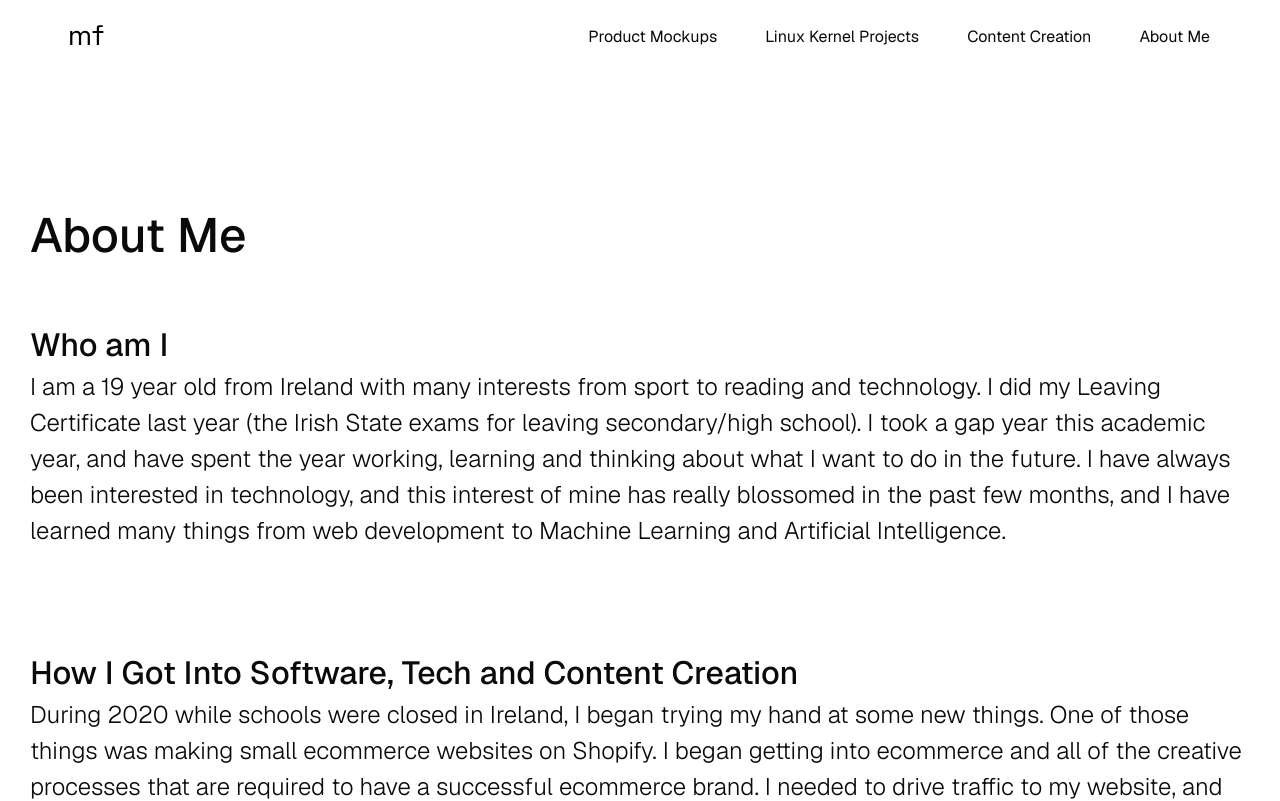
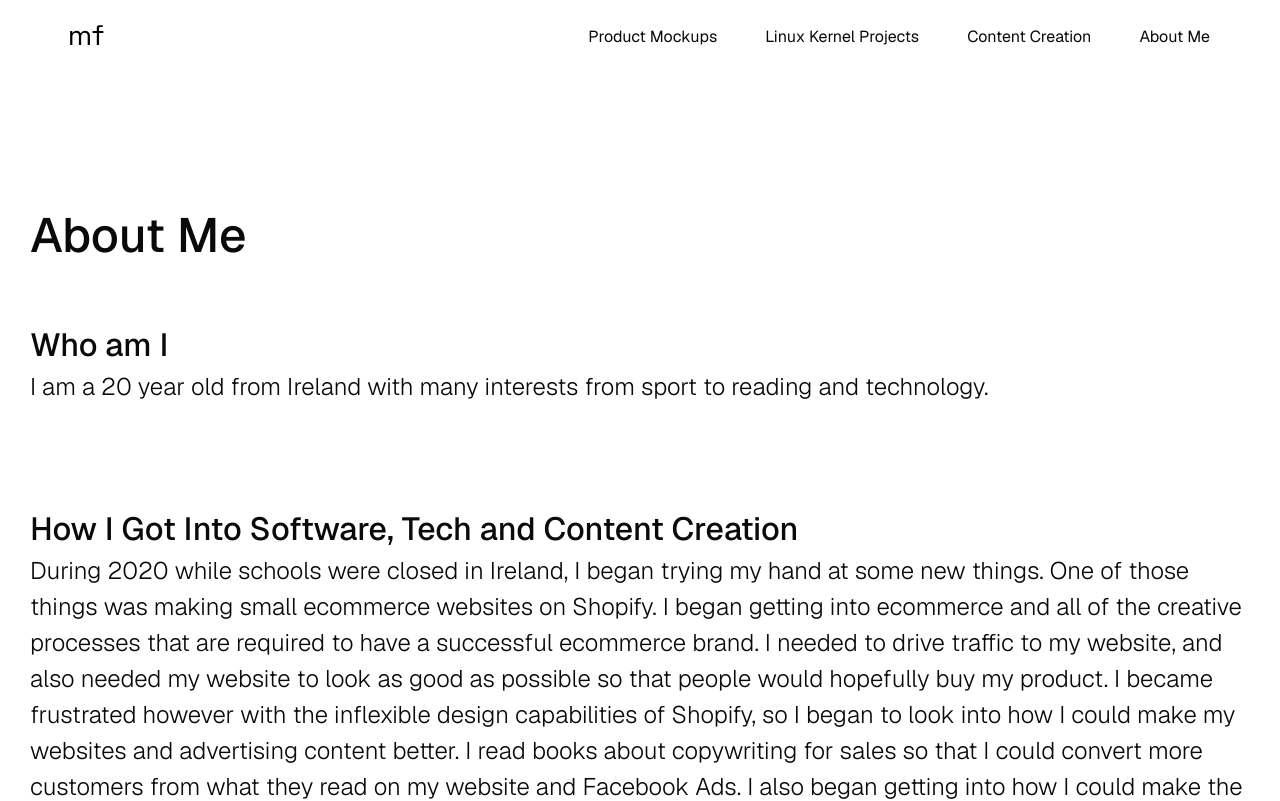
Before and after one commit to mikeyfennelly1/mfennelly.dev, a Next.js app: page /about-me in a window 1280 px wide. Shown: the top 801 px of the page. Built offline with nearby package versions, Linux system fonts and the light colour scheme.

Commit message:
removed old info from about me that is no longer trye

```diff
--- a/src/app/about-me/page.tsx
+++ b/src/app/about-me/page.tsx
@@ -12,10 +12,7 @@ interface AboutMeInterface {
 const AboutMeSections: AboutMeSectionInterface[] = [
     {
         title: "Who am I",
-        content: "I am a 19 year old from Ireland with many interests from sport to reading and technology.\n" +
-            "\n" +
-            "I did my Leaving Certificate last year (the Irish State exams for leaving secondary/high school). I took a gap year this academic year, and have spent the year working, learning and thinking about what I want to do in the future. I have always been interested in technology, and this interest of mine has really blossomed in the past few months, and I have learned many things from web development to Machine Learning and Artificial Intelligence.\n" +
-            "\n",
+        content: "I am a 20 year old from Ireland with many interests from sport to reading and technology.\n"
     },
     {
         title: "How I Got Into Software, Tech and Content Creation\n",
--- a/src/app/linux-kernel-projects/page.tsx
+++ b/src/app/linux-kernel-projects/page.tsx
@@ -44,7 +44,7 @@ export default function LinuxKernelProjects() {
         <>
             <section>
                 <h1 className={"large-padding-gap-top"}>Linux Kernel Projects</h1>
-                <p className={"small-separator"}>Low level operating system technology is a topic that I have been getting very interested in since beginning college. Mark Burkley is a  man who has had huge influence on my work since starting college. This interest of mine has been largely fostered by Mark (perhaps unbeknownst to himself) so I have to give him his flowers for being an inspiration to some of the following work.</p>
+                <p className={"small-separator medium-bottom-separator"}>Low level operating system technology is a topic that I have been getting very interested in since beginning college. Mark Burkley is a  man who has had huge influence on my work since starting college. This interest of mine has been largely fostered by Mark (perhaps unbeknownst to himself) so I have to give him his flowers for being an inspiration to some of the following work.</p>
                 {Projects.map((p) => (
                     <div key={Math.random()} className={"linux-kernel-project"}>
                         <Project
```
